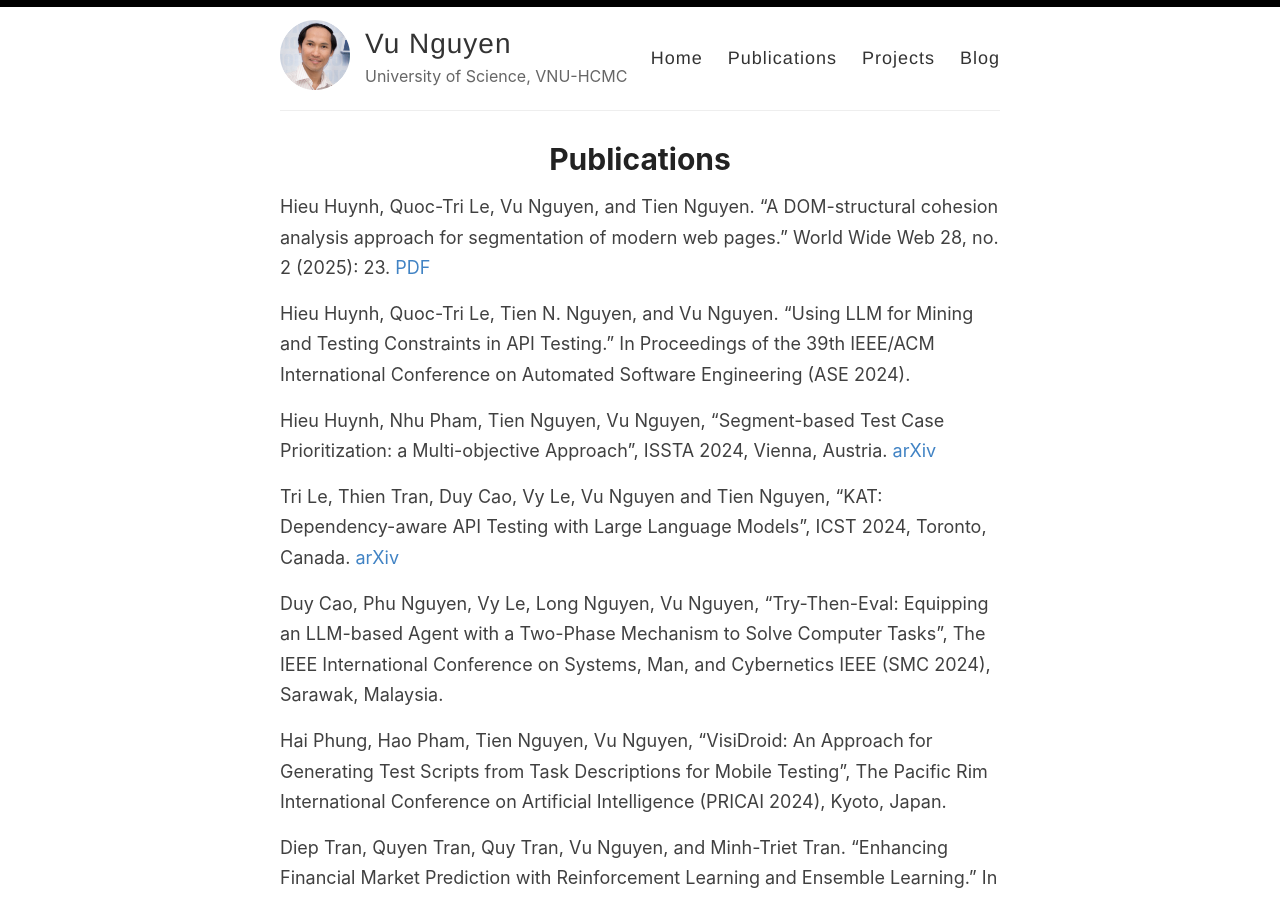
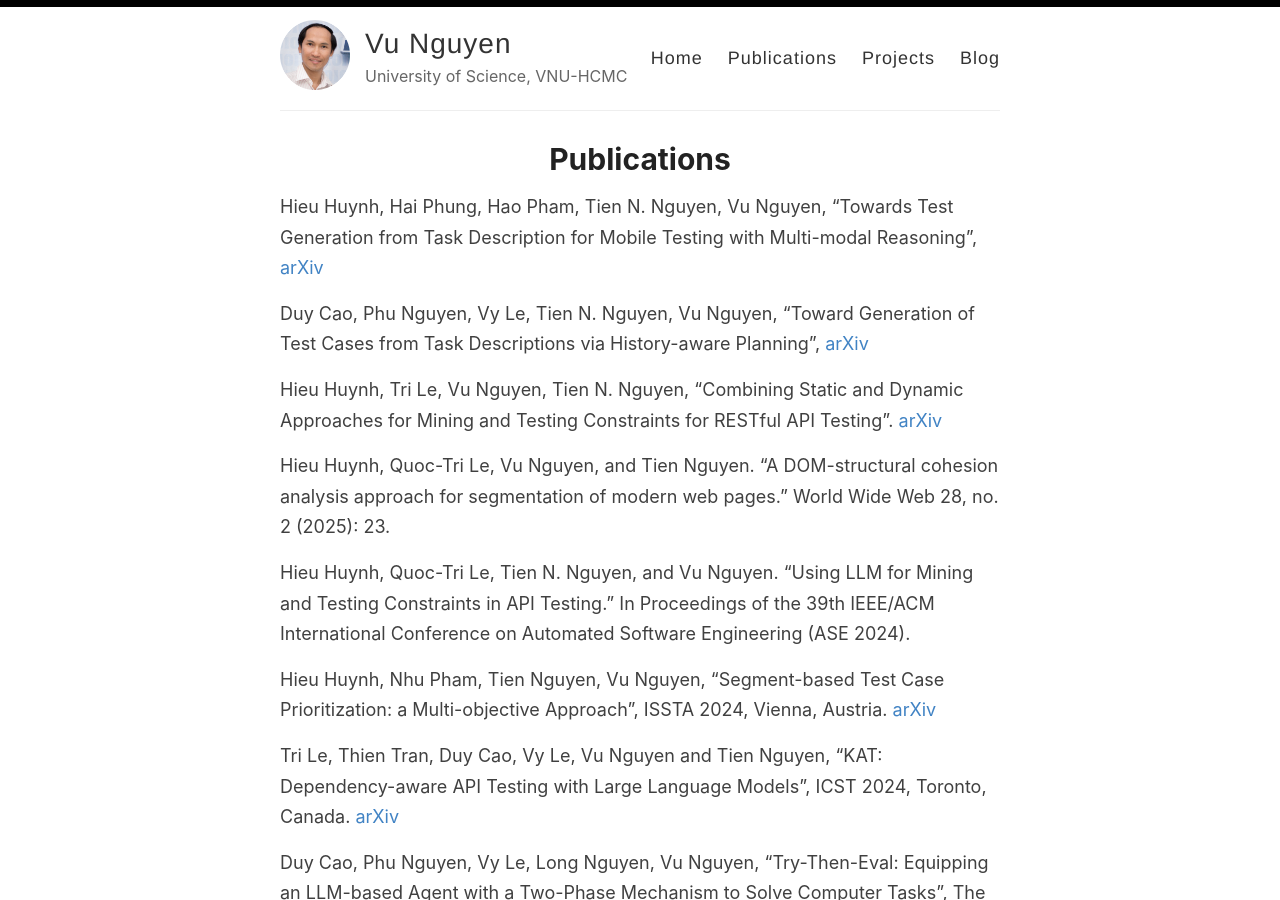
Before and after one commit to vuqngit/vuqngit.github.io, a Jekyll site: the page built from _pages/publications.md, in a window 1280 px wide and 900 px high. Built offline with Jekyll 4.4.1, drawn with Linux system fonts in a browser that asks for light colours.

Commit message:
Update publications.md

```diff
--- a/_pages/publications.md
+++ b/_pages/publications.md
@@ -3,8 +3,13 @@ layout: page
 title: Publications
 permalink: /publications/
 ---
+Hieu Huynh, Hai Phung, Hao Pham, Tien N. Nguyen, Vu Nguyen, "Towards Test Generation from Task Description for Mobile Testing with Multi-modal Reasoning", [arXiv](https://arxiv.org/pdf/2504.15917)
 
-Hieu Huynh, Quoc-Tri Le, Vu Nguyen, and Tien Nguyen. "A DOM-structural cohesion analysis approach for segmentation of modern web pages." World Wide Web 28, no. 2 (2025): 23. [PDF](https://trebuchet.public.springernature.app/get_content/979c1273-a2ac-46c1-b200-e477f9a31001?utm_source=rct_congratemailt&utm_medium=email&utm_campaign=nonoa_20250226&utm_content=10.1007/s11280-025-01333-3)
+Duy Cao, Phu Nguyen, Vy Le, Tien N. Nguyen, Vu Nguyen, "Toward Generation of Test Cases from Task Descriptions via History-aware Planning", [arXiv](https://arxiv.org/pdf/2504.14336)
+
+Hieu Huynh, Tri Le, Vu Nguyen, Tien N. Nguyen, "Combining Static and Dynamic Approaches for Mining and Testing Constraints for RESTful API Testing". [arXiv](https://arxiv.org/pdf/2504.17287)
+
+Hieu Huynh, Quoc-Tri Le, Vu Nguyen, and Tien Nguyen. "A DOM-structural cohesion analysis approach for segmentation of modern web pages." World Wide Web 28, no. 2 (2025): 23.
 
 Hieu Huynh, Quoc-Tri Le, Tien N. Nguyen, and Vu Nguyen. "Using LLM for Mining and Testing Constraints in API Testing." In Proceedings of the 39th IEEE/ACM International Conference on Automated Software Engineering (ASE 2024).
 
```
